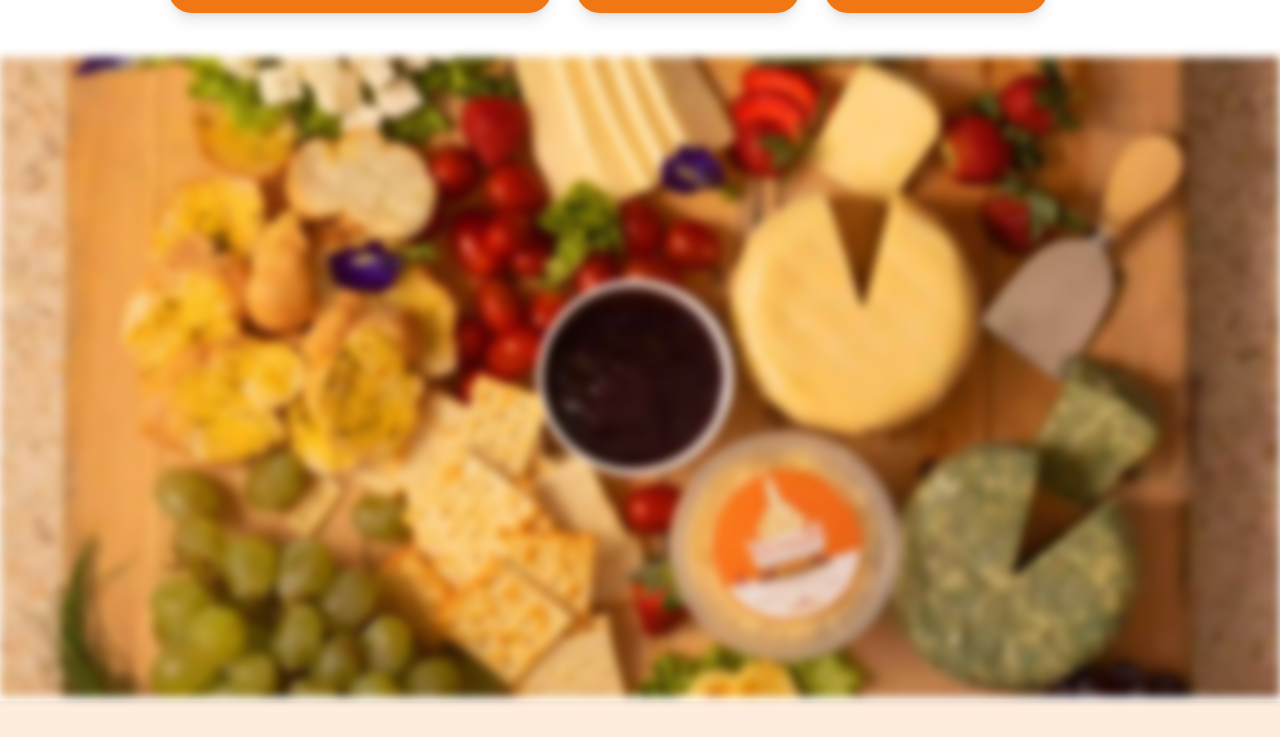
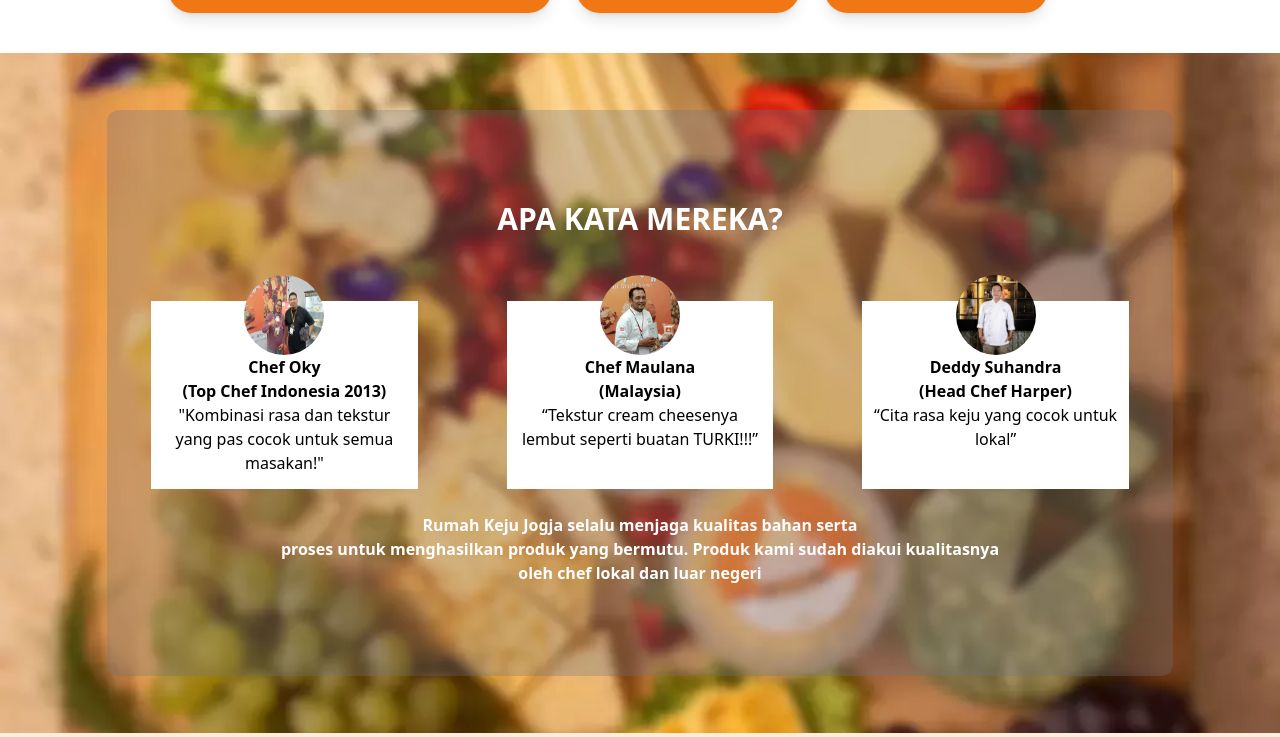
Before and after one commit to irfans18/erkj, a website: page index.html in a window 1280 px wide. Shown: the part 1987-2724 px from the top of the page. Drawn offline with nearby package versions, Linux system fonts and the light colour scheme.

Commit message:
feat(testimoni): add testimoni

```diff
--- a/index.html
+++ b/index.html
@@ -15,7 +15,6 @@
 			href="https://maxcdn.bootstrapcdn.com/font-awesome/4.5.0/css/font-awesome.min.css"
 		/>
 		<link rel="stylesheet" href="include/css/floating-wa.css" />
-
 
 		<script
 			src="https://cdn.jsdelivr.net/gh/alpinejs/alpine@v2.8.0/dist/alpine.min.js"
@@ -898,13 +897,13 @@
 								class="overflow-hidden w-96 h-60 rounded-3xl flex items-center"
 							>
 								<img
-									src="assets/img/catalog/hallina.webp"
-									alt="hallina.webp"
+									src="assets/img/catalog/chelina.webp"
+									alt="chelina.webp"
 								/>
 							</div>
 							<div class="px-6 py-4 space-y-2">
 								<div class="font-bold text-3xl text-white">
-									<h2>Hallina</h2>
+									<h2>Chelina</h2>
 									<h2>250 Gram</h2>
 								</div>
 								<h3 class="mt-3">
@@ -1376,29 +1375,114 @@
 			</div>
 		</section>
 
-		<section id="testimoni" class="py-1">
+		<section id="testimoni">
 			<style>
 				.bg-cheese-platter {
-					/* The image used */
-					background-image: url("assets/img/cheese-platter.webp");
-
-					/* Add the blur effect */
-					filter: blur(5px);
-					-webkit-filter: blur(5px);
-
-					/* Full height */
-					/* height: 100%; */
-
-					/* Center and scale the image nicely */
-					background-position: center;
+					background-image: url("assets/img/blur-cheese-platter.webp");
 					background-repeat: no-repeat;
 					background-size: cover;
+					background-position: center;
 				}
 			</style>
-			<div class="bg-cheese-platter w-screen h-[80vh]"></div>
+			<div
+				class="bg-cheese-platter h-[85vh] flex justify-center items-center"
+			>
+				<div
+					class="bg-gray-500/30 rounded-xl w-10/12 h-5/6 flex flex-col justify-center space-y-6"
+				>
+					<h1
+						class="text-3xl text-white text-center uppercase font-bold mb-10"
+					>
+						Apa Kata Mereka?
+					</h1>
+					<div class="h-1/3 flex justify-around">
+						<div
+							class="bg-white w-1/4 flex flex-col justify-center text-center px-2"
+						>
+							<div class="flex justify-center">
+								<div
+									class="overflow-hidden w-20 h-20 rounded-full flex items-center -mt-10"
+								>
+									<img
+										class="aspect-square"
+										src="assets/img/testimoni/chef-oky.jpg"
+										alt="testimoni chef oky"
+									/>
+								</div>
+							</div>
+							<p class="font-bold">
+								Chef Oky <br />
+								(Top Chef Indonesia 2013)
+							</p>
+							<div class=""></div>
+							<p class="">
+								"Kombinasi rasa dan tekstur yang pas cocok untuk semua
+								masakan!"
+							</p>
+						</div>
+						<div
+							class="bg-white w-1/4 flex flex-col justify-center text-center px-2"
+						>
+							<div class="flex justify-center">
+								<div
+									class="overflow-hidden w-20 h-20 rounded-full flex items-center -mt-16"
+								>
+									<img
+										class="aspect-square"
+										src="assets/img/testimoni/chef-maulana-as.jpg"
+										alt="testimoni chef maulana"
+									/>
+								</div>
+							</div>
+							<p class="font-bold">
+								Chef Maulana <br />
+								(Malaysia)
+							</p>
+							<div class=""></div>
+							<p class="">
+								“Tekstur cream cheesenya lembut seperti buatan TURKI!!!”
+							</p>
+						</div>
+						<div
+							class="bg-white w-1/4 flex flex-col justify-center text-center px-2"
+						>
+							<div class="flex justify-center">
+								<div
+									class="overflow-hidden w-20 h-20 rounded-full flex items-center -mt-16"
+								>
+									<img
+										class="aspect-square"
+										src="assets/img/testimoni/chef-deddy_suhandra.jpg"
+										alt="testimoni chef-deddy_suhandra"
+									/>
+								</div>
+							</div>
+							<p class="font-bold">
+								Deddy Suhandra <br />
+								(Head Chef Harper)
+							</p>
+							<div class=""></div>
+							<p class="">“Cita rasa keju yang cocok untuk lokal”</p>
+						</div>
+					</div>
+					<div class="px-10 text-center text-white font-semibold">
+						<p>
+							Rumah Keju Jogja selalu menjaga kualitas bahan serta <br />
+							proses untuk menghasilkan produk yang bermutu. Produk kami
+							sudah diakui kualitasnya <br />
+							oleh chef lokal dan luar negeri
+						</p>
+					</div>
+				</div>
+			</div>
+			<!-- <div class="bg-cheese-platter w-screen h-[80vh] flex justify-center">
+				<div class="blur-bg-content">
+					<h1 class="uppercase text-3xl">Apa Kata Mereka?</h1>
+				</div>
+			</div> -->
 		</section>
 
-      <section
+		<section
 			id="footer"
 			class="h-full w-full pt-20 pb-12 lg:px-24 md:px-16 sm:px-8 px-4 bg-orange-100 transition-all duration-500 linear"
 		>
@@ -1441,10 +1525,7 @@
                   <a href="">Pricing</a>
                </li> -->
 								<li>
-									<a
-										href="#testimoni"
-										>Testimonial</a
-									>
+									<a href="#testimoni">Testimonial</a>
 								</li>
 								<!-- <li>
                   <a href="">Help</a>
```
Also changed, not shown: assets/img/blur-cheese-platter.webp (added), assets/img/testimoni/chef-deddy_suhandra.jpg (added), assets/img/testimoni/chef-maulana-as.jpg (added), assets/img/testimoni/chef-maulana.jpg (added), assets/img/testimoni/chef-oky.jpg (added), dist/output.css, 1 other file.
